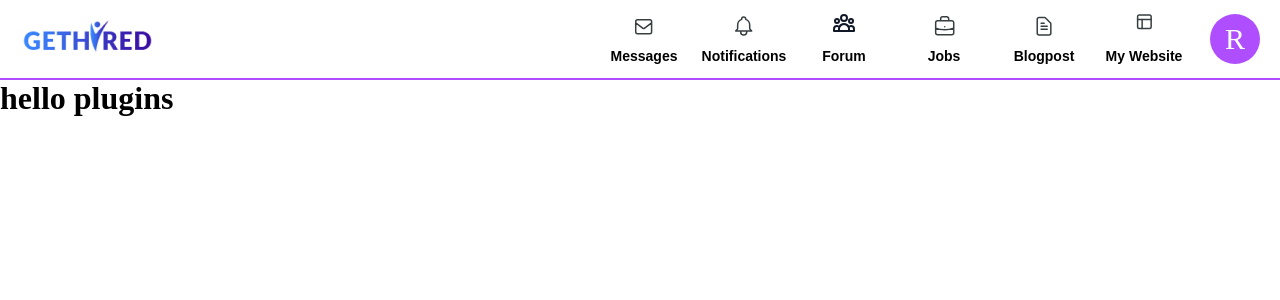
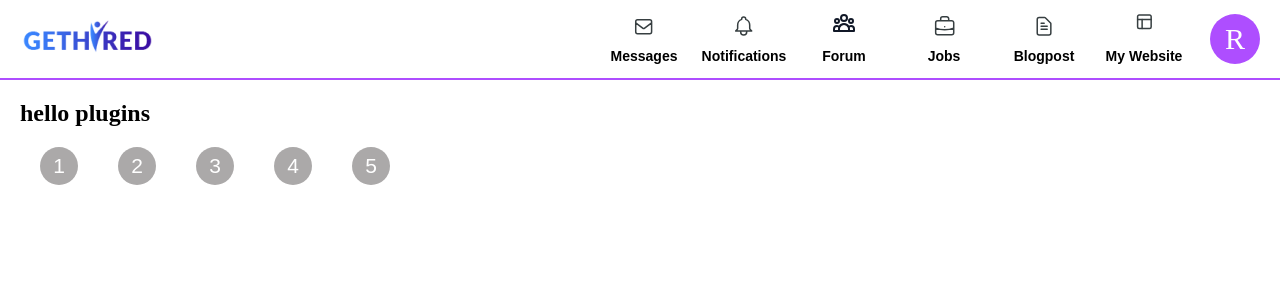
Before and after one commit to Platzi-Master-C8/MF-Plugins, a Next.js app in the folder gethired-frontend-web/: page / in a window 1280 px wide. Shown: the top 300 px of the page. Built offline with nearby package versions, Linux system fonts and the light colour scheme.

Commit message:
The Path component has been created

```diff
--- /dev/null
+++ b/gethired-frontend-web/components/Path.jsx
@@ -0,0 +1,13 @@
+const steps = [1, 2, 3, 4, 5];
+
+const Path = ({ active }) => (
+  <section className="path">
+    {
+      steps.map(step => (
+        <div className="path__item" key={step}>{step}</div>
+      ))
+    }
+  </section>
+)
+
+export default Path;
--- a/gethired-frontend-web/pages/index.js
+++ b/gethired-frontend-web/pages/index.js
@@ -1,10 +1,17 @@
+import Path from "../components/Path"
 
 export default function Home() {
 
   return (
-    <div className="title">
-      <h1>hello plugins</h1>
-    </div>
+    <main className="main">
+      <section className="main__content">
+        <div className="title">
+          <h1>hello plugins</h1>
+        </div>
+      </section>
+
+      <Path />
+    </main>
   )
 
 }
--- /dev/null
+++ b/gethired-frontend-web/styles/components/Path.scss
@@ -0,0 +1,21 @@
+.path{
+  display: flex;
+  font-family: 'Mulish', sans-serif;
+
+  &__item{
+    display: grid;
+    place-content: center;
+    font-size: 21px;
+    width: 38px;
+    height: 38px;
+    margin: 0 20px;
+
+    color: white;
+    border-radius: 50%;
+    background-color: $colorUnactive;
+  }
+}
+
+.active{
+  background: $mainGradient;
+}
--- a/gethired-frontend-web/styles/globals.scss
+++ b/gethired-frontend-web/styles/globals.scss
@@ -1,4 +1,6 @@
 $colorDePrueba: rgb(255, 255, 255);
+$mainGradient: linear-gradient(90deg, rgba(95,100,255,0.7) 0%, rgba(174,78,255,0.85) 100%);
+$colorUnactive: #ABA9A9;
 
 
 * {
@@ -17,6 +19,7 @@ body {
 @import './components/Checkbox.scss';
 @import './components/ChartButton.scss';
 @import './components/NavBarItem.scss';
+@import './components/Path.scss';
 
 @import './containers/UserMain.scss';
 @import './containers/Filter.scss';
```
